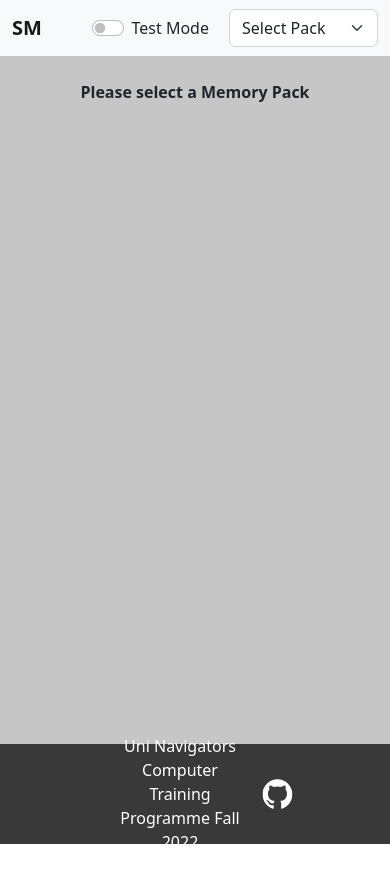
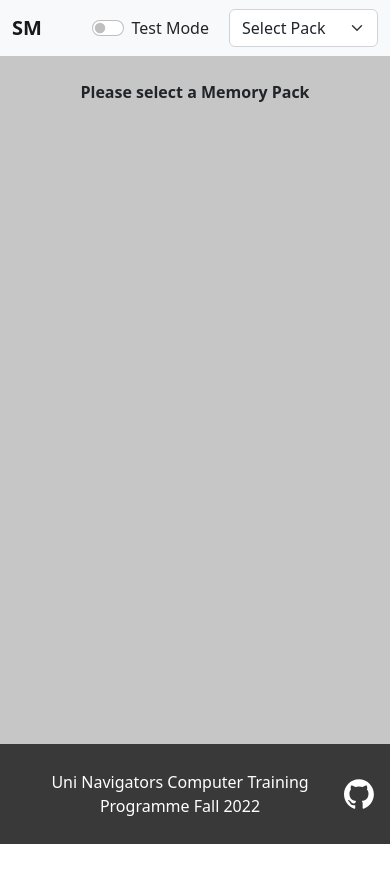
Before and after one commit to seanang99/sm-cards, a React (Create React App) app: page / in a window 390 px wide. After the commit the page ends 844 px from the top, so only its background shows below. Built offline with nearby package versions, Linux system fonts and the light colour scheme.

Commit message:
Fix footer mobile view

```diff
--- a/src/components/Footer/style.scss
+++ b/src/components/Footer/style.scss
@@ -25,4 +25,10 @@
     height: 24px;
     width: 24px;
   }
+
+  @media screen and (max-width: 420px) {
+    div {
+      position: relative;
+    }
+  }
 }
```
